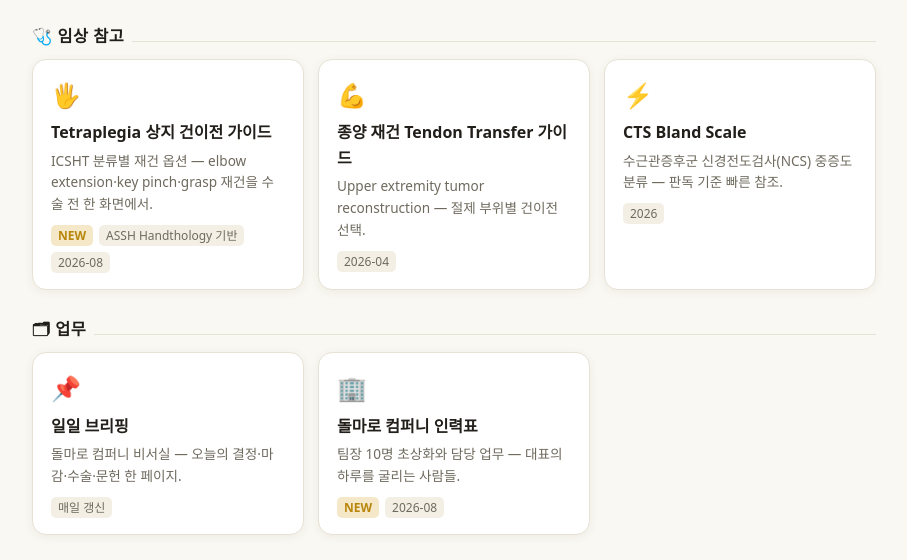
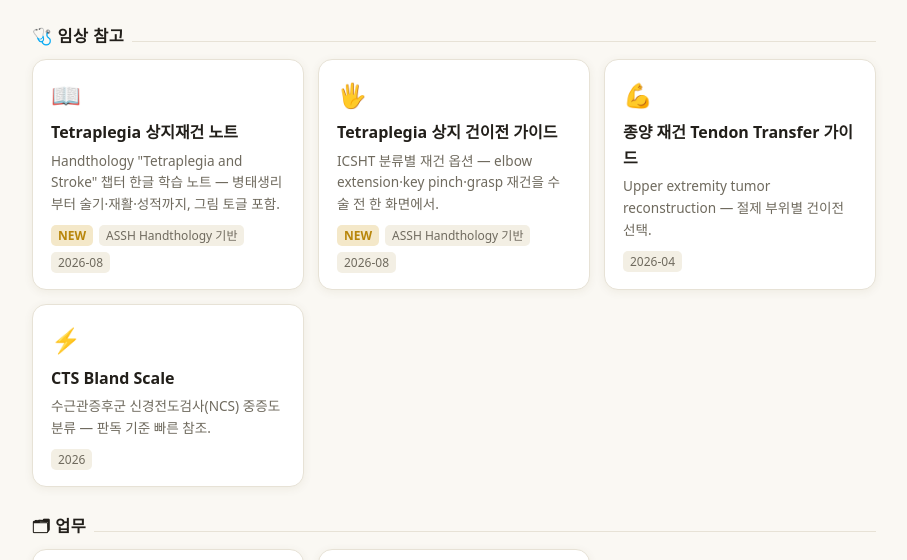
Before and after one commit to eetoy/eetoy.github.io, a plain HTML site: page index.html in a window 1280 px wide. Shown: the part 160-720 px from the top of the page, without its empty margins (186-1093 px from the left). Drawn offline with Linux system fonts and the light colour scheme.

Commit message:
보물상자 카드 추가: Tetraplegia 상지재건 노트

```diff
--- a/index.html
+++ b/index.html
@@ -48,6 +48,12 @@
 
 <div class="section"><h2>🩺 임상 참고</h2><div class="rule"></div></div>
 <div class="grid">
+  <a class="card" href="tetraplegia_stroke_note.html">
+    <div class="emoji">📖</div>
+    <h3>Tetraplegia 상지재건 노트</h3>
+    <p>Handthology "Tetraplegia and Stroke" 챕터 한글 학습 노트 — 병태생리부터 술기·재활·성적까지, 그림 토글 포함.</p>
+    <div class="meta"><span class="tag new">NEW</span><span class="tag">ASSH Handthology 기반</span><span class="tag">2026-08</span></div>
+  </a>
   <a class="card" href="tetraplegia_tendon_reconstruction.html">
     <div class="emoji">🖐️</div>
     <h3>Tetraplegia 상지 건이전 가이드</h3>
```
